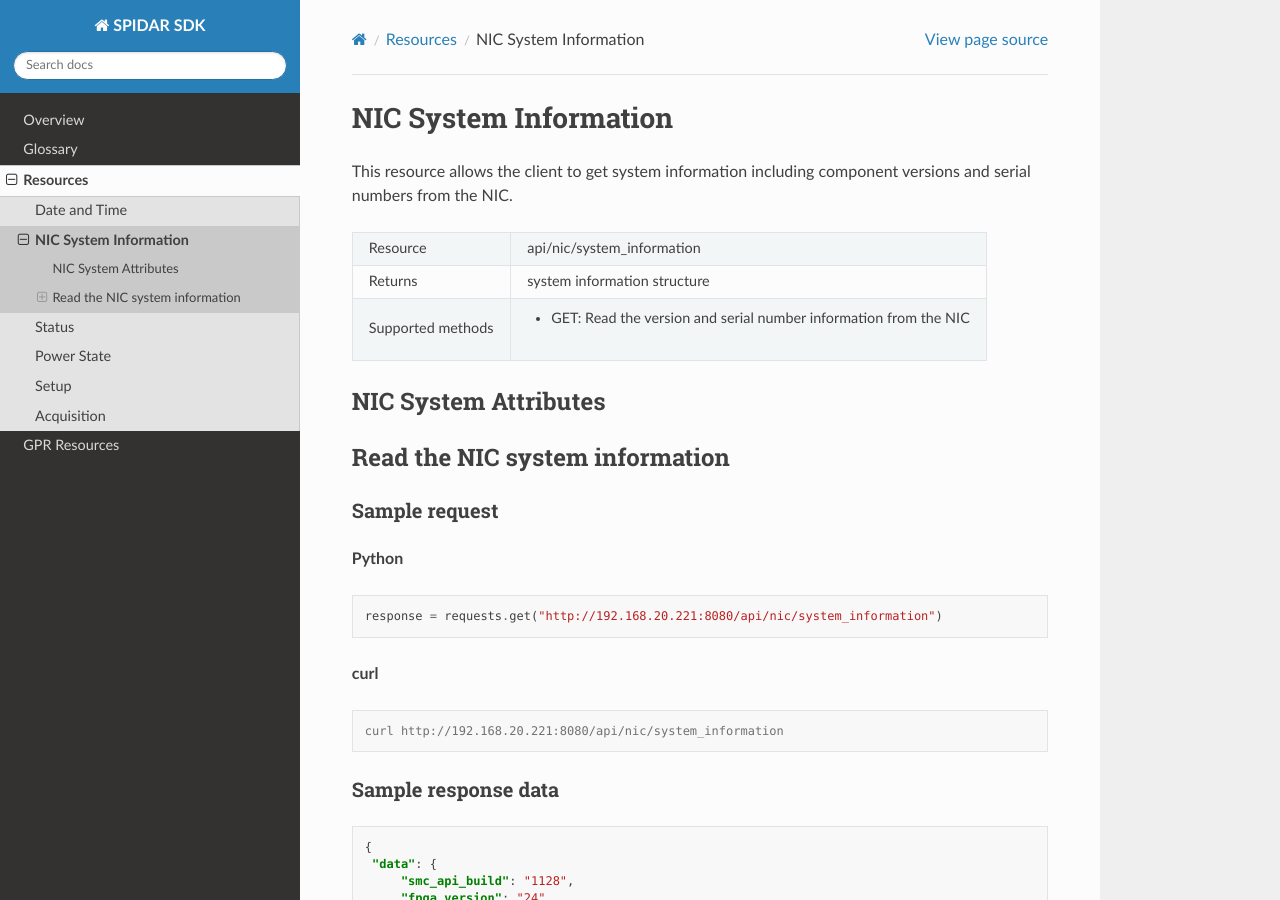
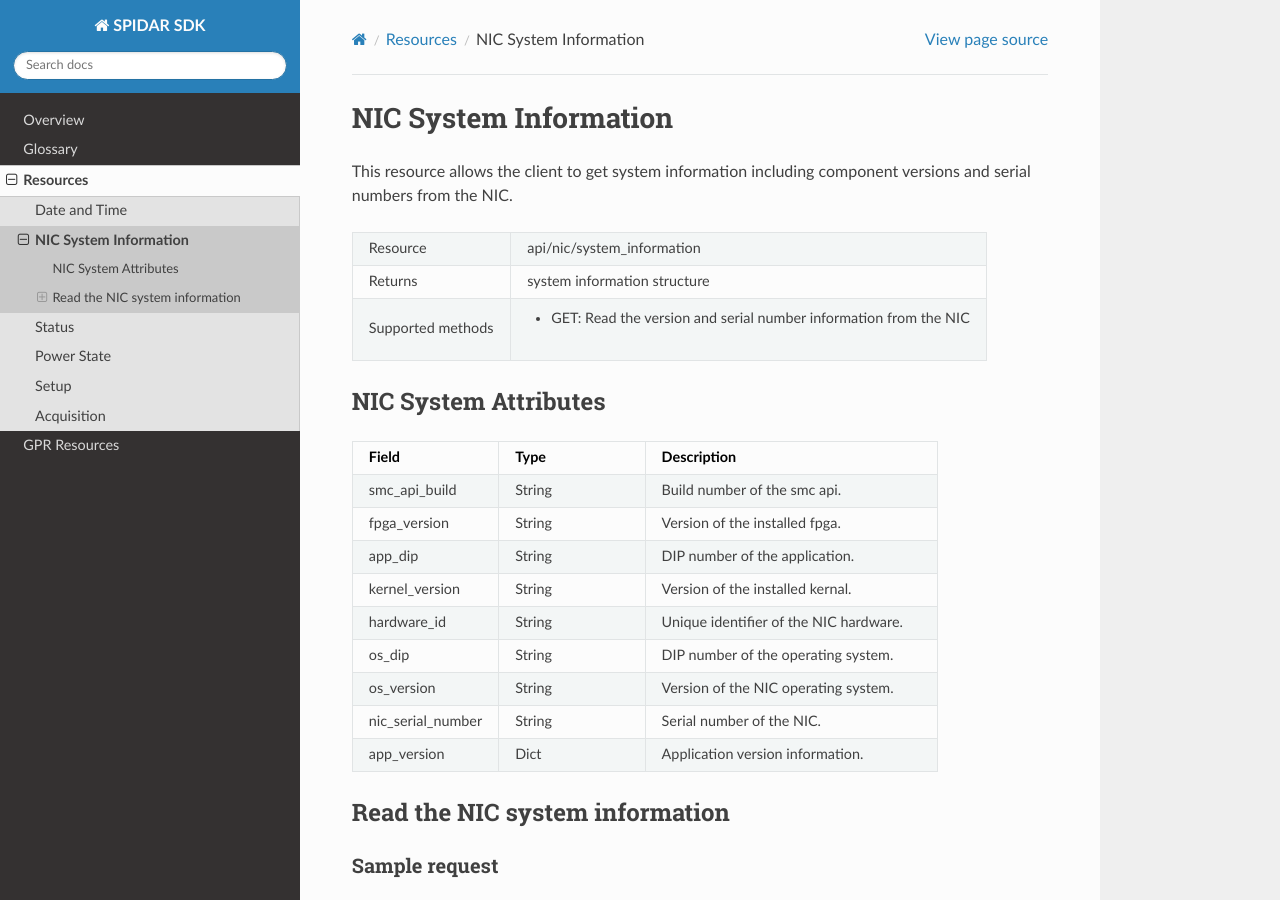
Before and after one commit to SensoftInc/spidar-sdk, a Sphinx documentation site: the page built from docs/nic_system_info.rst, in a window 1280 px wide and 900 px high. Built offline with Sphinx 7.4.7 and the Read the Docs theme 2.0.0, drawn with Linux system fonts in a browser that asks for light colours.

Commit message:
Fix warnings including, title uunderline length, missing value in nic system list and table sizing

```diff
--- a/docs/acquisition.rst
+++ b/docs/acquisition.rst
@@ -92,13 +92,13 @@ GPR Not Running
 Returned when the connected GPR device is not running and a stop or pause state is input
 
 GPR Already Running
----------------
+-------------------
 (Status Code: 4004)
 
 Returned when the connected GPR device is already running and a start state is input
 
 GPR Not Initialized
----------------
+-------------------
 (Status Code: 4005)
 
 Returned when a start state is input, but the connected GPR device has not been initialized with the setup command first
--- a/docs/conf.py
+++ b/docs/conf.py
@@ -50,5 +50,5 @@ html_theme = 'sphinx_rtd_theme'
 # Add any paths that contain custom static files (such as style sheets) here,
 # relative to this directory. They are copied after the builtin static files,
 # so a file named "default.css" will overwrite the builtin "default.css".
-html_static_path = ['_static']
+html_static_path = []
 html_show_copyright = True
--- a/docs/overview.rst
+++ b/docs/overview.rst
@@ -14,7 +14,7 @@ The GPR data are sent in traces, each trace contains a header with information a
 with the amplitude information received by the GPR.
 
 .. list-table::
-   :widths: 20 20 60
+   :widths: 20 30 60
    :header-rows: 1
 
    * - Field
--- a/docs/setup.rst
+++ b/docs/setup.rst
@@ -137,7 +137,7 @@ GPR Parameter Ranges
 *********************
 
 .. list-table::
-   :widths: 20 10 10 10 50
+   :widths: 45 20 20 20 100
    :header-rows: 1
 
    * - Parameter
```
Also changed, not shown: docs/nic_system_info.rst (+5 -5 lines).
